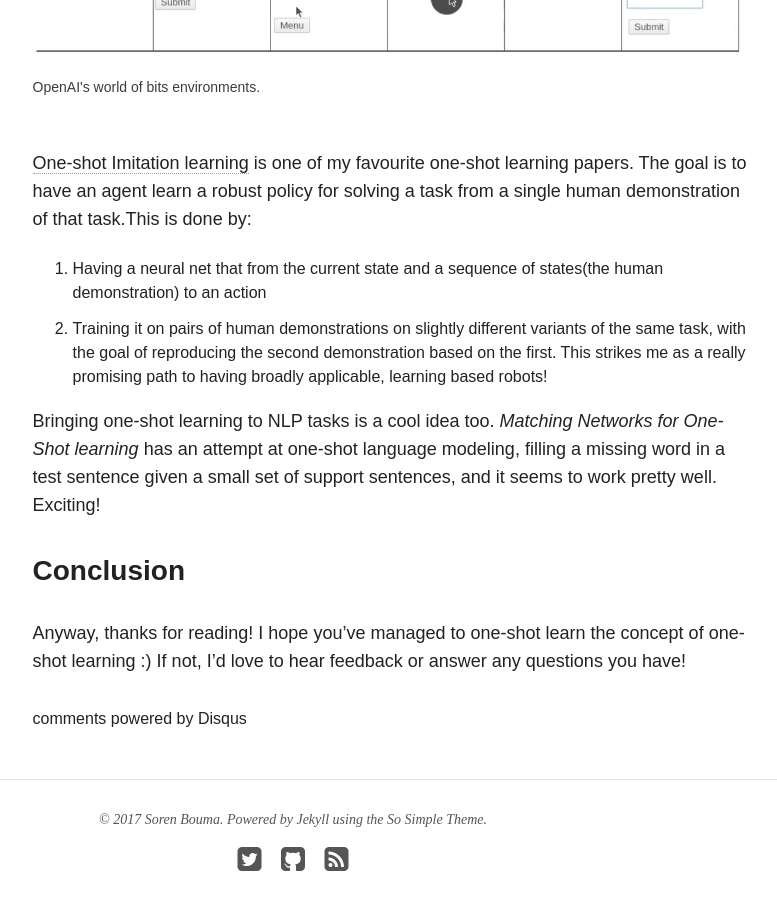
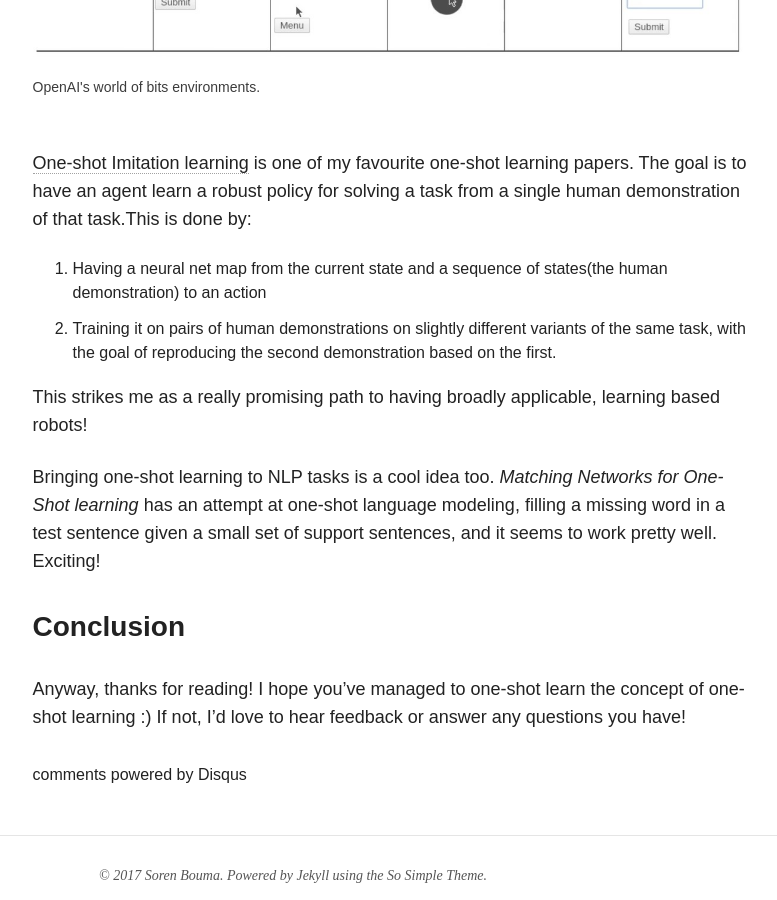
Before and after one commit to sorenbouma/sorenbouma.github.io, a Jekyll site: the page built from _posts/blog/2017-02-11-oneshot.md, in a window 1280 px wide and 900 px high, scrolled down 17138 px. Shown: the whole window, without its empty margins (347-1124 px from the left). Built offline with Jekyll 4.4.1, drawn with Linux system fonts in a browser that asks for light colours; nearby versions of some CDN libraries; formulas are drawn with MathJax 3; comment, search, counter and statistics services are not loaded.

Commit message:
fixed sentence

```diff
--- a/_posts/blog/2017-02-11-oneshot.md
+++ b/_posts/blog/2017-02-11-oneshot.md
@@ -385,8 +385,9 @@ Ideas from one-shot learning could be used for more sample efficient reinforceme
 
 [One-shot Imitation learning](https://arxiv.org/abs/1703.07326) is one of my favourite one-shot learning
  papers. The goal is to have an agent learn a robust policy for solving a task from a single human demonstration of that task.This is done by:
-1. Having a neural net that from the current state and a sequence of states(the human demonstration) to an action
+1. Having a neural net map from the current state and a sequence of states(the human demonstration) to an action
 2. Training it on pairs of human demonstrations on slightly different variants of the same task, with the goal of reproducing the second demonstration based on the first.
+
 This strikes me as a really promising path to having broadly applicable, learning based robots!
 
 
```
